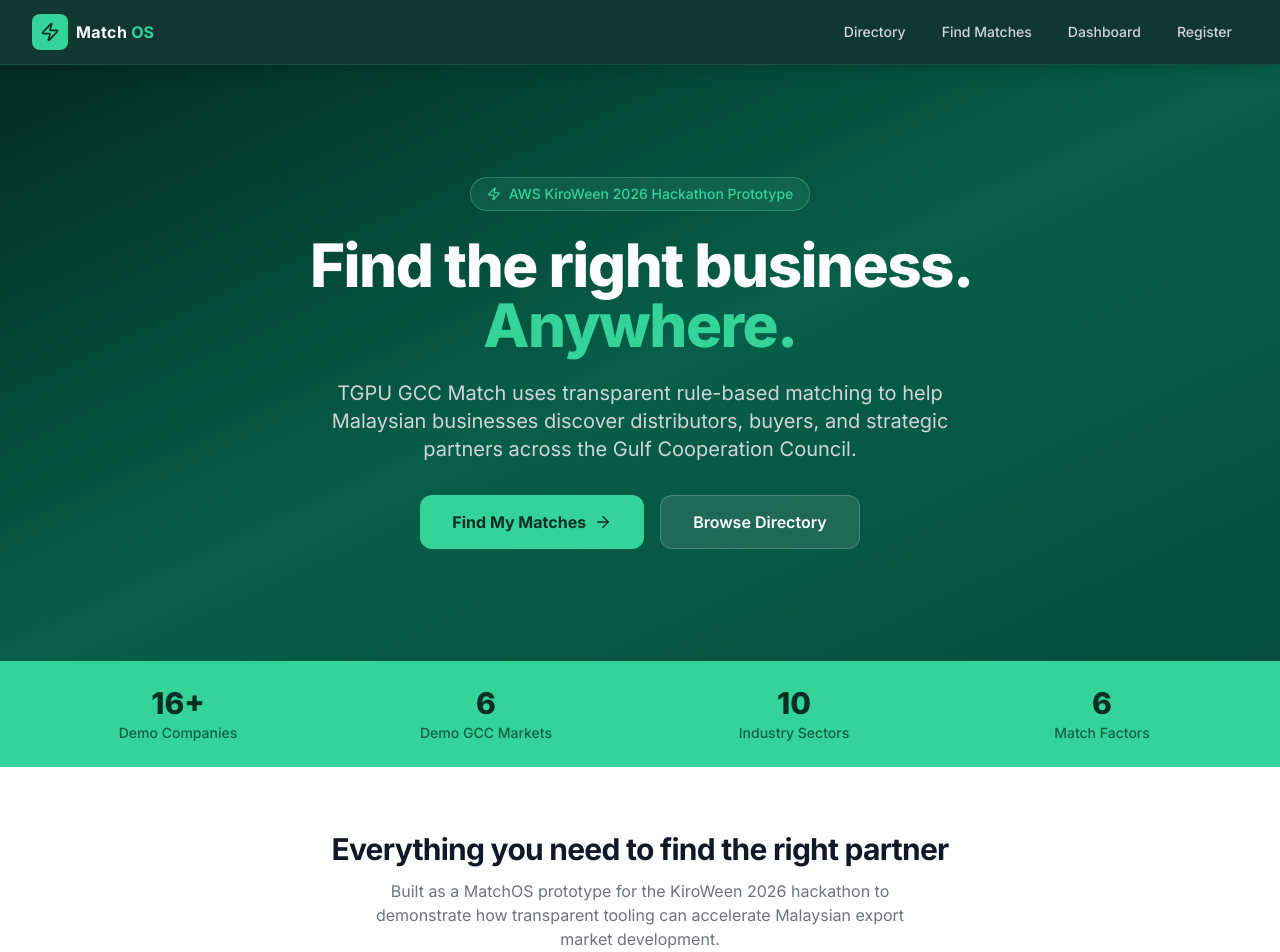
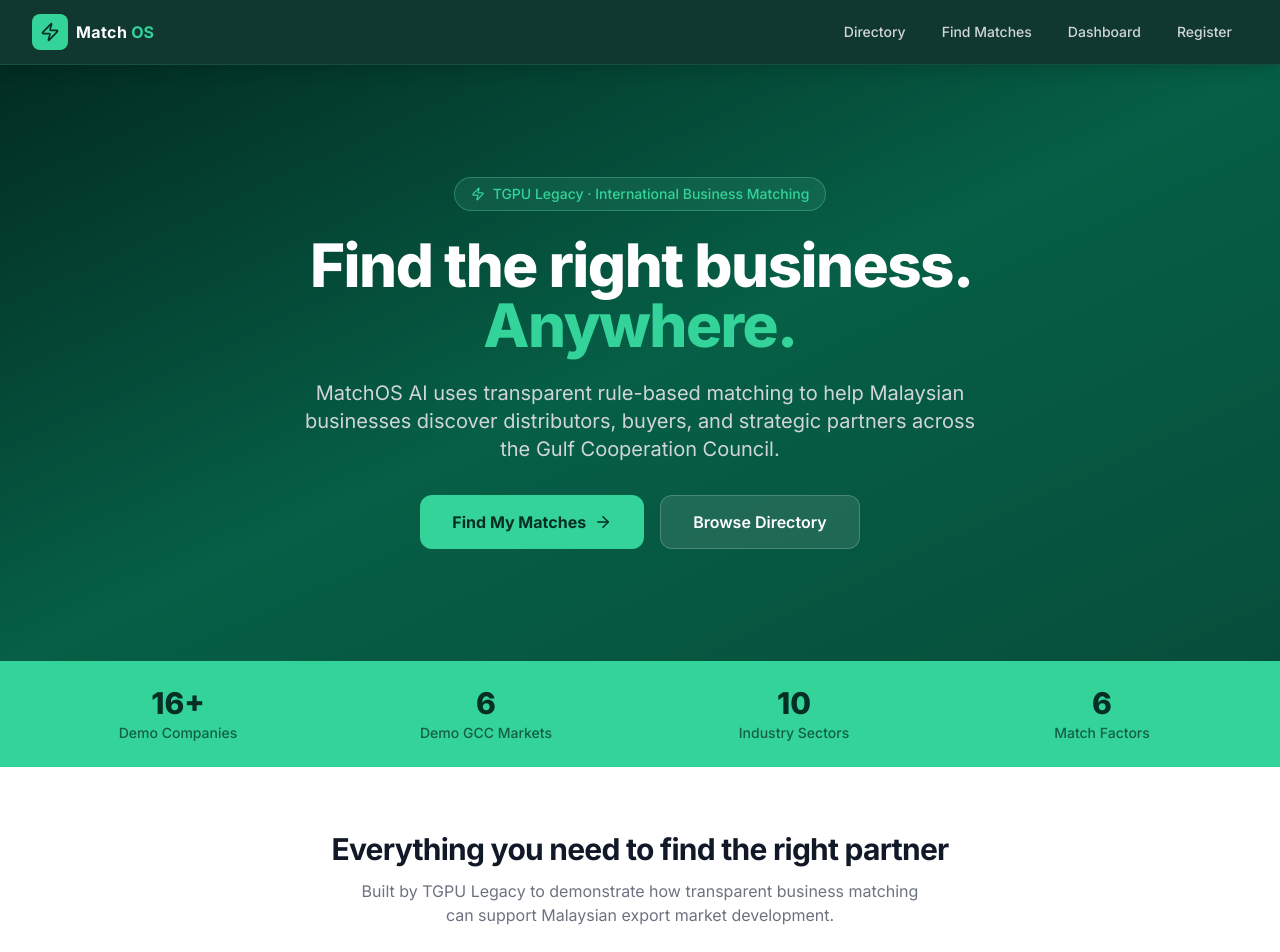
Before and after one commit to MamduhSaffin/tgpu-kiroween-2026, a React (Vite) app: page / in a window 1280 px wide. Shown: the top 952 px of the page. Built offline with nearby package versions, Linux system fonts and the light colour scheme.

Commit message:
fix(matchos): remove obsolete competition branding from src/pages/LandingPage.tsx

```diff
--- a/src/pages/LandingPage.tsx
+++ b/src/pages/LandingPage.tsx
@@ -52,14 +52,14 @@ export default function LandingPage() {
         <div className="max-w-7xl mx-auto px-4 sm:px-6 lg:px-8 py-20 md:py-28">
           <div className="max-w-3xl mx-auto text-center">
             <div className="inline-flex items-center gap-2 bg-emerald-300/10 border border-emerald-300/30 rounded-full px-4 py-1.5 text-tgpu-gold text-sm font-medium mb-6">
-              <Zap size={14} /> AWS KiroWeen 2026 Hackathon Prototype
+              <Zap size={14} /> TGPU Legacy · International Business Matching
             </div>
             <h1 className="text-4xl md:text-5xl lg:text-6xl font-extrabold leading-tight mb-6">
               Find the right business.{' '}
               <span className="text-tgpu-gold">Anywhere.</span>
             </h1>
             <p className="text-lg md:text-xl text-gray-300 leading-relaxed mb-8 max-w-2xl mx-auto">
-              TGPU GCC Match uses transparent rule-based matching to help Malaysian businesses discover
+              MatchOS AI uses transparent rule-based matching to help Malaysian businesses discover
               distributors, buyers, and strategic partners across the Gulf Cooperation Council.
             </p>
             <div className="flex flex-col sm:flex-row gap-4 justify-center">
@@ -100,7 +100,7 @@ export default function LandingPage() {
           <div className="text-center mb-12">
             <h2 className="text-3xl font-bold text-gray-900 mb-3">Everything you need to find the right partner</h2>
             <p className="text-gray-500 max-w-xl mx-auto">
-              Built as a MatchOS prototype for the KiroWeen 2026 hackathon to demonstrate how transparent tooling can accelerate
+              Built by TGPU Legacy to demonstrate how transparent business matching can support
               Malaysian export market development.
             </p>
           </div>
```
